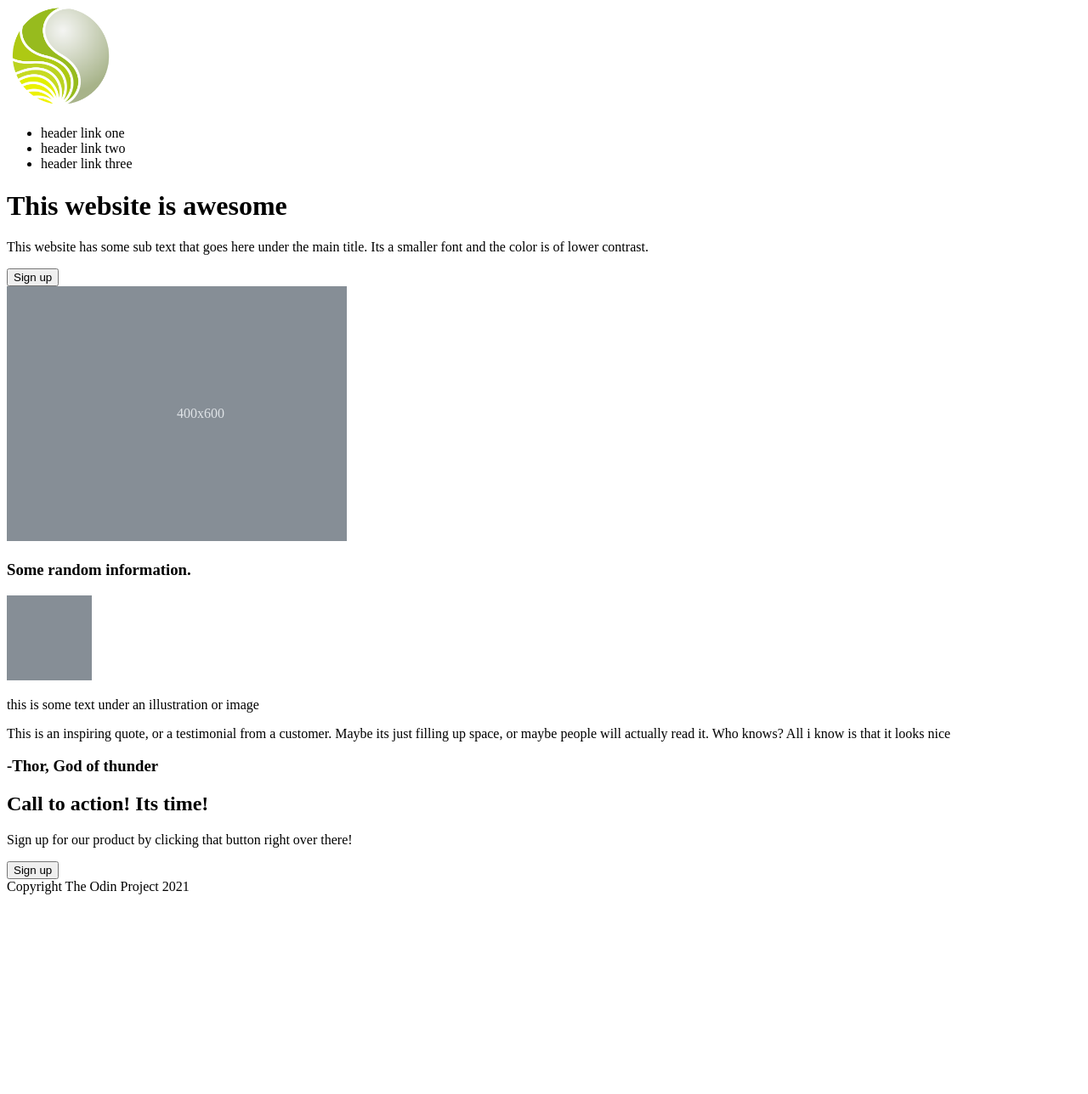
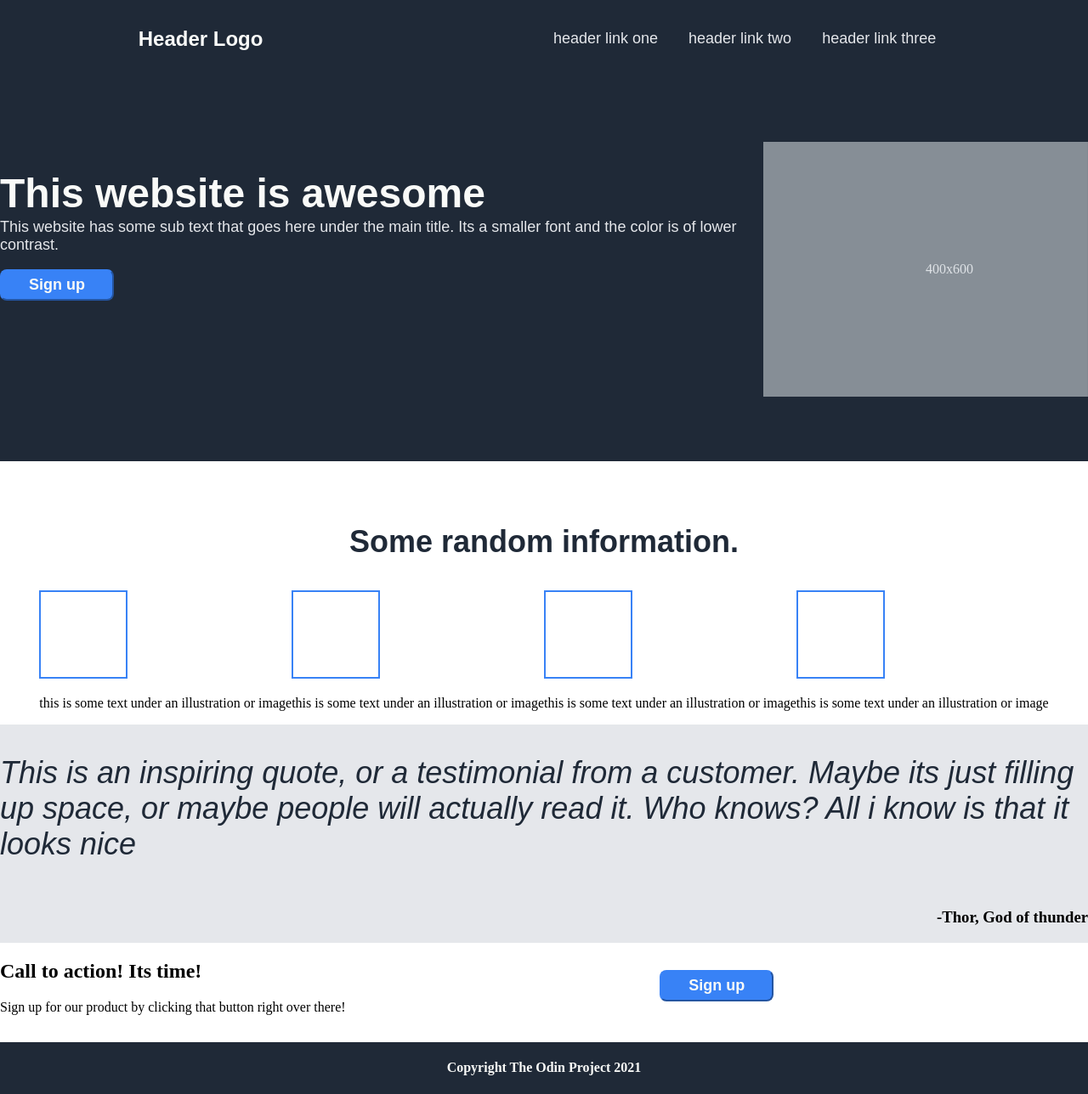
Before and after one commit to Obi1-x/landing_page_odin, a plain HTML site: page index.html in a window 1280 px wide. Shown: the whole page at 85% size. Before the commit the page ends 1061 px from the top, so only its background shows below. Drawn offline with Linux system fonts and the light colour scheme.

Commit message:
Half CSS

```diff
--- a/design.css
+++ b/design.css
@@ -0,0 +1,151 @@
+body{
+  display: block;
+  margin: 0px;
+}
+
+/*
+.flex-container {
+  display: flex;
+}*/
+
+header {
+  display: flex;
+  flex: 1;
+  justify-content: space-around;
+  align-items: center;
+  background-color: #1f2937;
+}
+
+.header-logo-text{
+  font-size: 24px;
+  color: #f9faf8;
+  font-family: sans-serif;
+}
+
+
+a{
+   margin-right: 16px;
+   margin-left:16px;
+   font-size: 18px;
+   color: #e5e7eb;
+   font-family: sans-serif;
+}
+
+.hero{
+   display: flex;
+   flex: 1;
+   /*justify-content: space-around;*/
+   justify-content: center;
+   padding-top: 2cm;
+   padding-bottom: 2cm;
+   margin-bottom: 1cm;
+   background-color: #1f2937;
+}
+
+.hero-p{
+   display: flex;
+   flex: 1;
+   flex-wrap: wrap;
+   margin-block-start: 2px;
+   font-size: 18px;
+   color: #e5e7eb;
+   font-family: sans-serif;
+}
+
+.hero-main-text{
+   font-size: 48px;
+   color: #f9faf8;
+   font-weight: bold;
+   margin-block-end: 0px;
+   font-family: sans-serif;
+}
+
+button{
+   color: #f9faf8;
+   background-color: #3882f6;
+   border-color: #3882f6;
+   padding-block: 6px;
+   padding-inline: 32px;
+   border-radius: 8px;
+   font-size: 18px;
+   font-weight: bold;
+}
+
+.first-content{
+   display: flex;
+   flex: 1;
+   flex-direction: column;
+   align-items: center
+}
+
+.info-hearder-text{
+   font-size: 36px;
+   font-weight: bold;
+   color: #1f2937;
+   font-family: sans-serif;
+}
+
+.box-group{
+   display: flex;
+   flex: 1;
+}
+
+.blank-box{
+  border: 2px solid #3882f6;
+}
+
+.second-content{
+  display: flex;
+  flex: 1;
+  flex-direction: column;
+  flex-wrap: wrap;
+  align-content: center;
+  background-color: #e5e7eb
+}
+
+.quote-text{
+  font-size: 36px;
+  font-weight: light;
+  font-style: italic;
+  font-family: sans-serif;
+  color: #1f2937;
+}
+
+.second-content-h3{
+  display: flex;
+  flex: 1;
+  justify-content: end;
+}
+
+.third-content{
+  display: flex;
+  flex: 1;
+  justify-content: center;
+}
+
+.third-content-child{
+  display: flex;
+  flex: 1;
+  justify-content: space-evenly;
+}
+
+.third-content-grandchild-2{
+  display: flex;
+  flex: 1;
+  justify-content: center;
+  align-items: center;
+}
+
+/*
+footer .hero {
+	background-color: #1f2937;
+}*/
+
+footer{
+  display: flex;
+  flex: 1;
+  justify-content: center;
+  margin-top: 1em;
+  color: #f9faf8;
+  background-color: #1f2937;
+}
--- a/index.html
+++ b/index.html
@@ -6,24 +6,24 @@
   <meta name="viewport" content="width=device-width, initial-scale=1">
   <title>Landing page</title>
   <link rel="icon" type="image/png" sizes="32x32" href="./theIcon.png">
+  <link rel="stylesheet" href="design.css">
  </head>
 
  <body>
   <header>
-   <img src="./theIcon.png" width="10%" height="10%"></img>
-   <nav>
-    <ul>
-     <li>header link one</li>
-     <li>header link two</li>
-     <li>header link three</li>
-    </ul>
+   <h4 class="header-logo-text">Header Logo</h4>
+   <nav class="top-nav">
+    <a href="#" style="text-decoration: none;">header link one</a>
+    <a href="#" style="text-decoration: none;">header link two</a>
+    <a href="#" style="text-decoration: none;">header link three</a>
    </nav>
   </header>
 
-  <div>
+  <main>
+  <div class="hero">
    <div>
-    <h1>This website is awesome</h1>
-    <p>This website has some sub text that goes here under the main title. Its a smaller font and the color is of lower contrast.</p>
+    <h1 class="hero-main-text">This website is awesome</h1>
+    <p class="hero-p">This website has some sub text that goes here under the main title. Its a smaller font and the color is of lower contrast.</p>
     <button type="submit">Sign up</button>
    </div>
 
@@ -33,33 +33,65 @@
    </svg>
   </div> <!--This website is awesome -->
 
-  <div>
-   <h3>Some random information.</h3>
-   <div>
+  <div class="first-content">
+   <h3 class="info-hearder-text">Some random information.</h3>
+
+   <div class="box-group">
+
     <div>
-     <svg width="100" height="100" role="img" aria-label="Placeholder: 400x300" preserveAspectRatio="xMidYMid slice" focusable="false">
-      <rect width="100%" height="100%" fill="#868e96"></rect>
+     <svg class="blank-box" width="100" height="100" role="img" aria-label="Placeholder: 400x300" preserveAspectRatio="xMidYMid slice" focusable="false">
+      <rect  width="100%" height="100%" fill="#ffffff"></rect>
      </svg>
      <p>this is some text under an illustration or image</p>
     </div> <!--svg-->
+
+    <div>
+     <svg class="blank-box" width="100" height="100" role="img" aria-label="Placeholder: 400x300" preserveAspectRatio="xMidYMid slice" focusable="false">
+      <rect  width="100%" height="100%" fill="#ffffff"></rect>
+     </svg>
+     <p>this is some text under an illustration or image</p>
+    </div> <!--svg-->
+
+    <div>
+     <svg class="blank-box" width="100" height="100" role="img" aria-label="Placeholder: 400x300" preserveAspectRatio="xMidYMid slice" focusable="false">
+      <rect  width="100%" height="100%" fill="#ffffff"></rect>
+     </svg>
+     <p>this is some text under an illustration or image</p>
+    </div> <!--svg-->
+
+    <div>
+     <svg class="blank-box" width="100" height="100" role="img" aria-label="Placeholder: 400x300" preserveAspectRatio="xMidYMid slice" focusable="false">
+      <rect  width="100%" height="100%" fill="#ffffff"></rect>
+     </svg>
+     <p>this is some text under an illustration or image</p>
+    </div> <!--svg-->
+
    </div>
   </div><!--Some random information-->
 
-  <div>
-   <p>This is an inspiring quote, or a testimonial from a customer. Maybe its just filling up space, or maybe people will actually read it. Who knows? All i know is that it looks nice</p>
-   <h3>-Thor, God of thunder</h3>
+  <div class="second-content">
+   <p class="quote-text">This is an inspiring quote, or a testimonial from a customer. Maybe its just filling up space, or maybe people will actually read it. Who knows? All i know is that it looks nice</p>
+   <h3 class="second-content-h3">-Thor, God of thunder</h3>
   </div>
 
-  <div>
-   <div>
-    <div>
+  <div class="third-content">
+   <div class="third-content-child">
+    <div class="third-content-grandchild">
      <h2>Call to action! Its time!</h2>
      <p>Sign up for our product by clicking that button right over there!</p>
     </div>
-    <button type="submit">Sign up</button>
-   </div>
+    <div class="third-content-grandchild-2">
+     <button type="submit">Sign up</button>
+    </div>
+   </div> <!--Call to action div parent-->
   </div>
 
-  <footer>Copyright The Odin Project 2021</footer>
+  </main>
+
+  <footer>
+  <br/>
+  <h4>Copyright The Odin Project 2021</h4>
+  <br/>
+  </footer>
  </body>
 </html>
```
